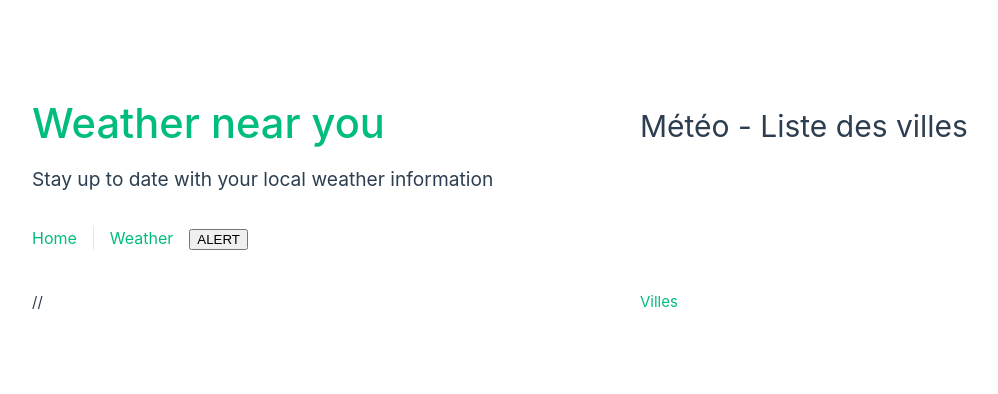
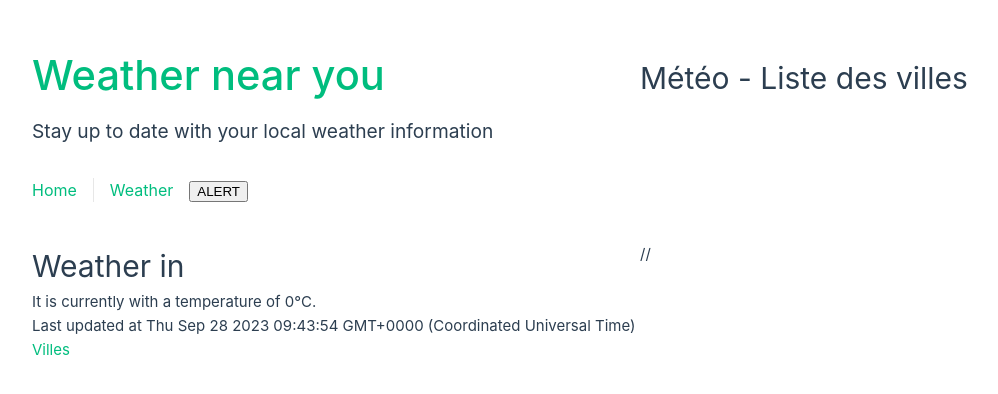
Before and after one commit to Adrew-Kirts/Vue-WeatherProject, a Vue app: page /villes in a window 1280 px wide. Shown: the part 192-586 px from the top of the page, without its empty margins (0-998 px from the left). Built offline with nearby package versions, Linux system fonts and the light colour scheme.

Commit message:
5.2 - implemented props to City

```diff
--- a/src/App.vue
+++ b/src/App.vue
@@ -20,7 +20,6 @@ function onListClick() {
           <RouterLink to="/ville">Weather</RouterLink>
 
           <button @click="onListClick">ALERT</button><br><br>
-
       </nav>
     </div>
   </header>
--- a/src/components/City.vue
+++ b/src/components/City.vue
@@ -1,14 +1,22 @@
 <script>
 
+// export default {
+//   data(){
+//     return {
+//       name: "Ezraville",
+//       weather: "sunny",
+//       temperature: 20.55,
+//       updatedAt: new Date(),
+//     }
+//   }
+// }
+
 export default {
-  data(){
-    return {
-      name: "Ezraville",
-      weather: "sunny",
-      temperature: 20.55,
-      updatedAt: new Date(),
-
-    }
+  props: {
+    name: String,
+    weather: String,
+    temperature: Number,
+    updatedAt: Date
   }
 }
 
@@ -16,11 +24,11 @@ export default {
 
 <template>
 
-    <div>
-      <h1>Weather in {{ name }}</h1>
-      <p>It is currently {{ weather }} with a temperature of {{ temperature }}°C.</p>
-      <p>Last updated at {{ updatedAt.toLocaleString() }}</p>
-    </div>
+<!--    <div>-->
+<!--      <h1>Weather in {{ this.name }}</h1>-->
+<!--      <p>It is currently {{ this.weather }} with a temperature of {{ this.temperature }}°C.</p>-->
+<!--      <p>Last updated at {{ this.updatedAt.toLocaleString() }}</p>-->
+<!--    </div>-->
 
 </template>
 
--- a/src/views/CitiesList.vue
+++ b/src/views/CitiesList.vue
@@ -1,4 +1,6 @@
 <script setup>
+
+import city from "@/components/City.vue";
 
 </script>
 
@@ -8,6 +10,15 @@
     <h1>Météo - Liste des villes</h1>
   </div>
 
+
+  <component :is="city"></component>
+
+      <div>
+        <h1>Weather in {{ city.props.name() }}</h1>
+        <p>It is currently {{ city.props.weather() }} with a temperature of {{ city.props.temperature() }}°C.</p>
+        <p>Last updated at {{ city.props.updatedAt().toLocaleString() }}</p>
+      </div>
+
 </template>
 
 <style scoped>
```
